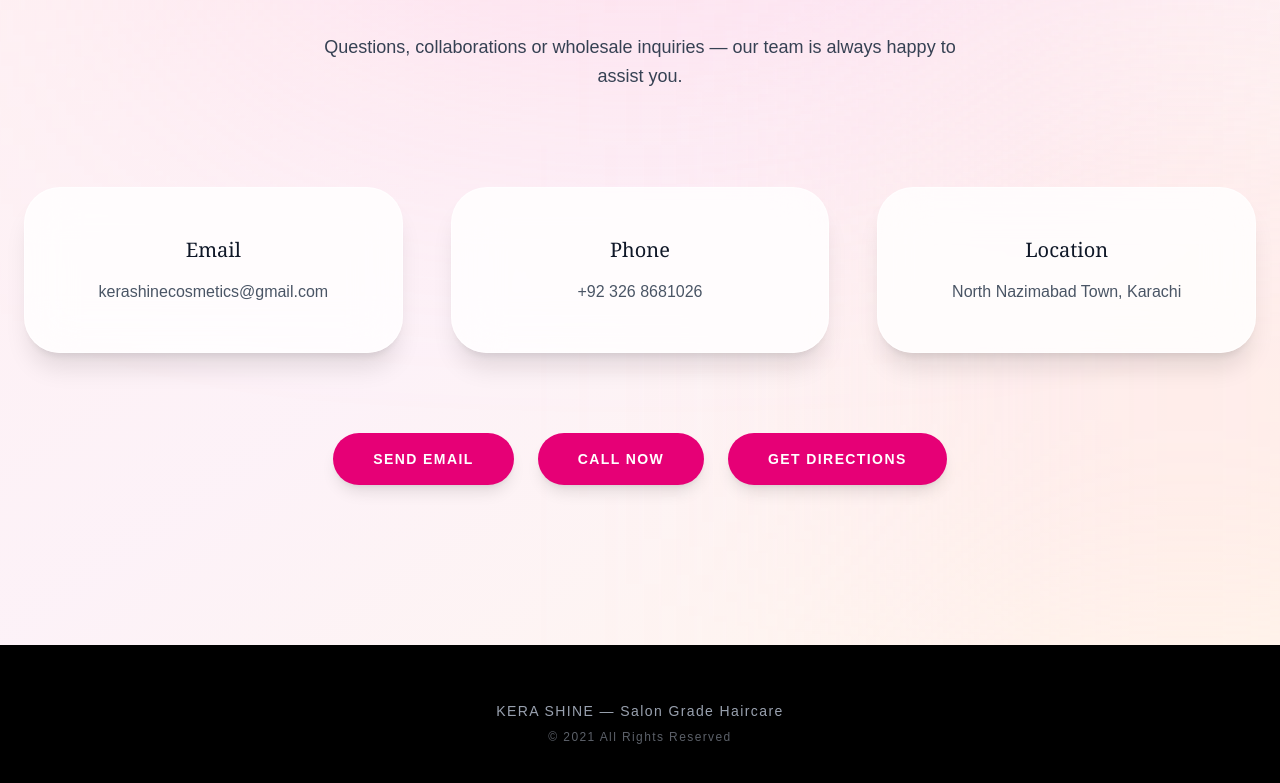
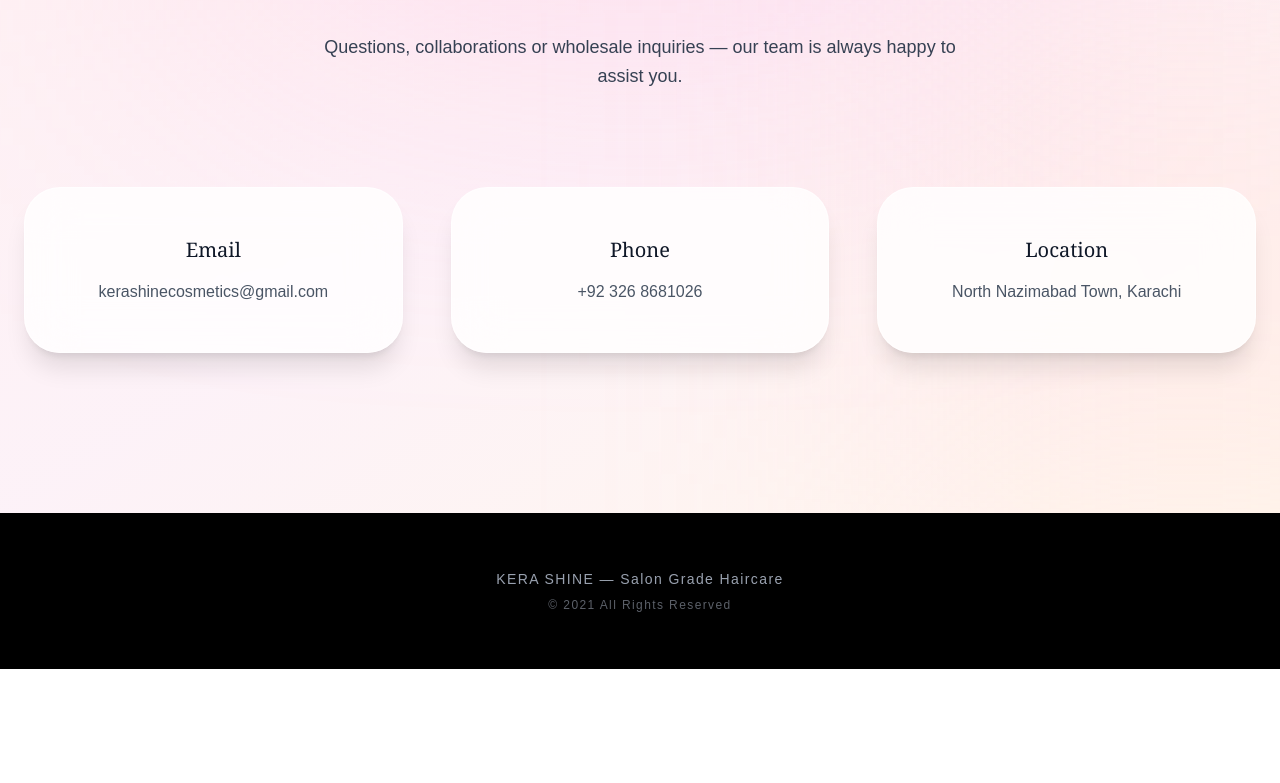
Before and after one commit to kerashinecosmetics-creator/kerashinewebsite, a Next.js app: page / in a window 1280 px wide. Shown: the part 7554-8337 px from the top of the page. After the commit the page ends 8223 px from the top, so only its background shows below. Built offline with nearby package versions, Linux system fonts and the light colour scheme.

Commit message:
Made contact cards clickable and removed action buttons

```diff
--- a/app/page.tsx
+++ b/app/page.tsx
@@ -131,7 +131,7 @@
 
             {/* Nav */}
             <nav className="flex-1 flex flex-col items-center justify-center gap-12 text-3xl tracking-widest uppercase">
-              {["Home", "Collection", "Story", "Contact"].map((item) => (
+              {["Home", "Products", "Story", "Contact"].map((item) => (
                 <a
                   key={item}
                   href={`#${item.toLowerCase()}`}
@@ -945,77 +945,53 @@
 
           {/* Contact Cards */}
           <div className="mt-24 grid gap-12 md:grid-cols-3">
-
-            <div className="group rounded-[36px] bg-white/80 backdrop-blur-xl
+            {/* Email */}
+            <a
+              href="mailto:kerashinecosmetics@gmail.com"
+              className="group rounded-[36px] bg-white/80 backdrop-blur-xl
                         border border-white/60 shadow-xl
                         hover:shadow-2xl hover:-translate-y-2
-                            transition-all duration-300 p-12">
+                        transition-all duration-300 p-12 block"
+            >
               <h3 className="text-xl font-serif text-gray-900">
                 Email
               </h3>
               <p className="mt-4 text-gray-600">
                 kerashinecosmetics@gmail.com
               </p>
-            </div>
+            </a>
 
-            <div className="group rounded-[36px] bg-white/80 backdrop-blur-xl
+            {/* Phone */}
+            <a
+              href="tel:+923268681026"
+              className="group rounded-[36px] bg-white/80 backdrop-blur-xl
                         border border-white/60 shadow-xl
                         hover:shadow-2xl hover:-translate-y-2
-                            transition-all duration-300 p-12">
+                        transition-all duration-300 p-12 block"
+            >
               <h3 className="text-xl font-serif text-gray-900">
                 Phone
               </h3>
               <p className="mt-4 text-gray-600">
                 +92 326 8681026
               </p>
-            </div>
+            </a>
 
-            <div className="group rounded-[36px] bg-white/80 backdrop-blur-xl
+            {/* Location */}
+            <a
+              href="https://maps.google.com/?q=North+Nazimabad+Town+Karachi"
+              target="_blank"
+              className="group rounded-[36px] bg-white/80 backdrop-blur-xl
                         border border-white/60 shadow-xl
                         hover:shadow-2xl hover:-translate-y-2
-                            transition-all duration-300 p-12">
+                        transition-all duration-300 p-12 block"
+            >
               <h3 className="text-xl font-serif text-gray-900">
                 Location
               </h3>
               <p className="mt-4 text-gray-600">
                 North Nazimabad Town, Karachi
               </p>
-            </div>
-
-          </div>
-
-          {/* Action Buttons */}
-          <div className="mt-20 flex flex-wrap justify-center gap-6">
-
-            <a
-              href="mailto:kerashinecosmetics@gmail.com"
-              className="px-10 py-4 rounded-full bg-pink-600 text-white
-                        text-sm tracking-widest uppercase font-semibold
-                        shadow-lg hover:bg-pink-700 hover:scale-[1.04]
-                        transition"
-            >
-              Send Email
-            </a>
-
-            <a
-              href="tel:+923101425352"
-              className="px-10 py-4 rounded-full bg-pink-600 text-white
-                        text-sm tracking-widest uppercase font-semibold
-                        shadow-lg hover:bg-pink-700 hover:scale-[1.04]
-                        transition"
-            >
-              Call Now
-            </a>
-
-            <a
-              href="https://maps.google.com/?q=North+Nazimabad+Town+Karachi"
-              target="_blank"
-              className="px-10 py-4 rounded-full bg-pink-600 text-white
-                        text-sm tracking-widest uppercase font-semibold
-                        shadow-lg hover:bg-pink-700 hover:scale-[1.04]
-                        transition"
-            >
-              Get Directions
             </a>
 
           </div>
```
Lines whose indentation alone changed are shown as unchanged.
